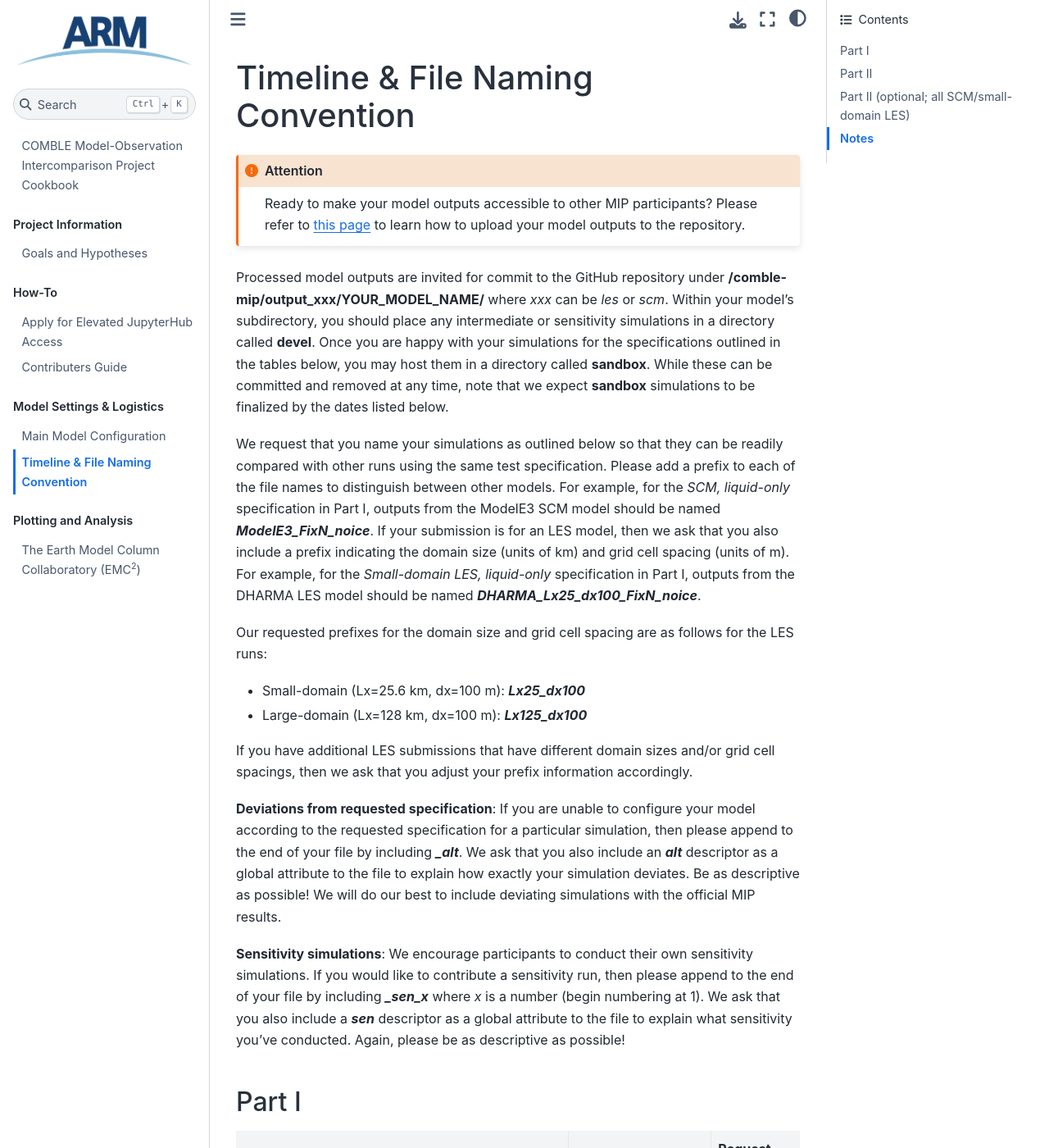
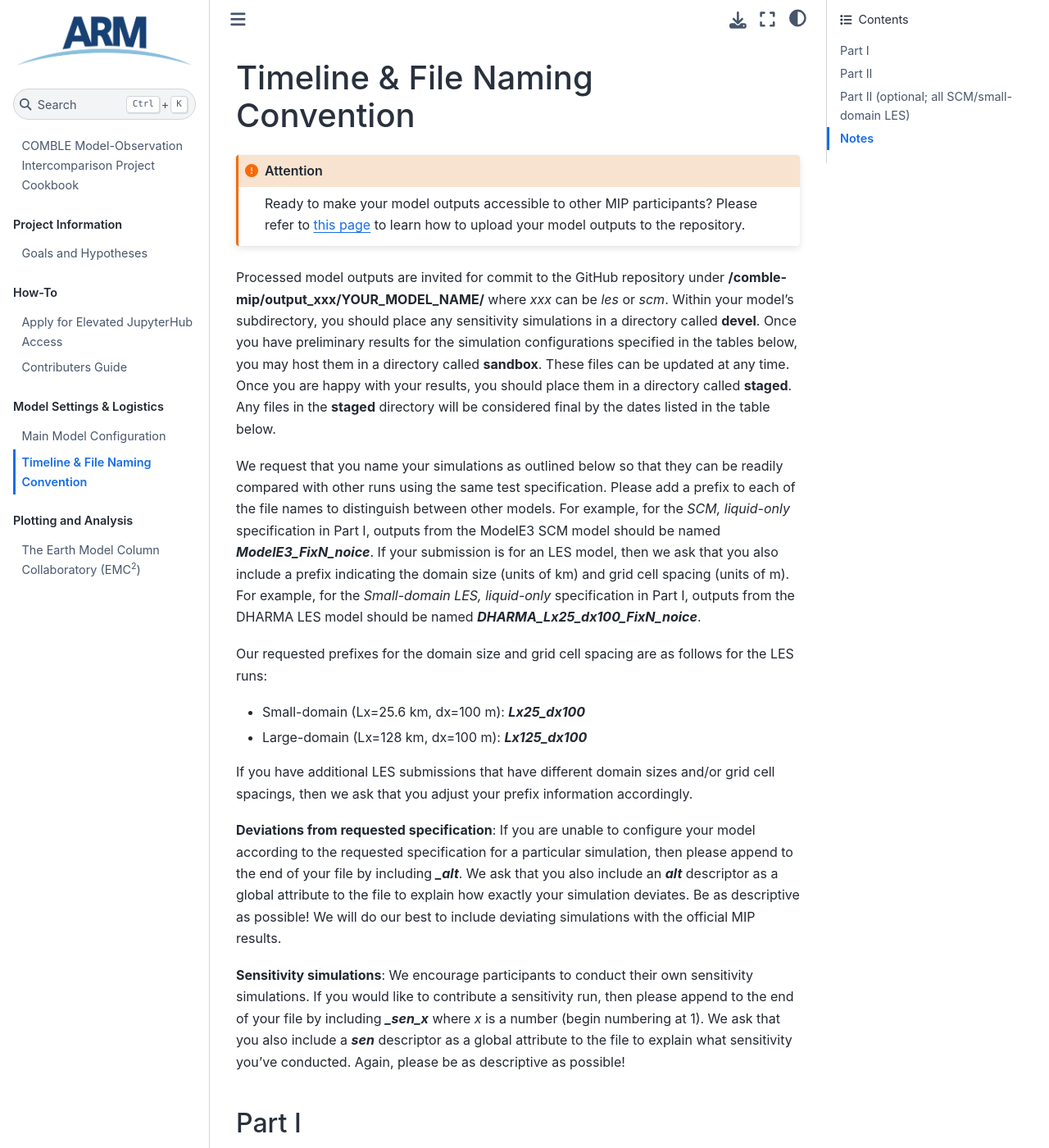
Before and after one commit to ARM-Development/comble-mip, a Jupyter Book: the page built from timeline.md, in a window 1280 px wide and 1400 px high. Shown: the whole window at 82% size. Built offline with Jupyter Book 1.0.4 settings and Sphinx 7.4.7 and the Sphinx Book theme 1.1.4, drawn with Linux system fonts in a browser that asks for light colours; pages that are not in the unit, such as notebooks, are missing from menus; some of the changed lines change nothing that is shown; some of the changed text lies outside the part shown.

Commit message:
Update timeline.md

````diff
--- a/timeline.md
+++ b/timeline.md
@@ -4,7 +4,7 @@
 Ready to make your model outputs accessible to other MIP participants? Please refer to [this page](https://arm-development.github.io/comble-mip/CONTRIBUTING.html) to learn how to upload your model outputs to the repository.
 ```
 
-Processed model outputs are invited for commit to the GitHub repository under **/comble-mip/output_xxx/YOUR_MODEL_NAME/** where *xxx* can be *les* or *scm*. Within your model's subdirectory, you should place any intermediate or sensitivity simulations in a directory called **devel**. Once you are happy with your simulations for the specifications outlined in the tables below, you may host them in a directory called **sandbox**. While these can be committed and removed at any time, note that we expect **sandbox** simulations to be finalized by the dates listed below.
+Processed model outputs are invited for commit to the GitHub repository under **/comble-mip/output_xxx/YOUR_MODEL_NAME/** where *xxx* can be *les* or *scm*. Within your model's subdirectory, you should place any sensitivity simulations in a directory called **devel**. Once you have preliminary results for the simulation configurations specified in the tables below, you may host them in a directory called **sandbox**. These files can be updated at any time. Once you are happy with your results, you should place them in a directory called **staged**. Any files in the **staged** directory will be considered final by the dates listed in the table below.
 
 We request that you name your simulations as outlined below so that they can be readily compared with other runs using the same test specification. Please add a prefix to each of the file names to distinguish between other models. For example, for the *SCM, liquid-only* specification in Part I, outputs from the ModelE3 SCM model should be named ***ModelE3_FixN_noice***. If your submission is for an LES model, then we ask that you also include a prefix indicating the domain size (units of km) and grid cell spacing (units of m). For example, for the *Small-domain LES, liquid-only* specification in Part I, outputs from the DHARMA LES model should be named ***DHARMA_Lx25_dx100_FixN_noice***.
 
@@ -19,19 +19,19 @@
 **Sensitivity simulations**: We encourage participants to conduct their own sensitivity simulations. If you would like to contribute a sensitivity run, then please append to the end of your file by including ***_sen_x*** where *x* is a number (begin numbering at 1). We ask that you also include a ***sen*** descriptor as a global attribute to the file to explain what sensitivity you've conducted. Again, please be as descriptive as possible!
 
 ## Part I
-| Product                                                                                                                                                      | Simulation Name                                                                        | Request Date                                                                                    |
-|--------------------------------------------------------------------------------------------------------------------------------------------------------------|----------------------------------------------------------------------------------------|---------------------------------------------------------------------------------------------|
-| SCM/Small-domain LES, liquid-only<br>SCM/Small-domain LES with diagnostic ice<br>SCM/Small-domain LES with diagnostic ice, default roughness lengths*<br>Large-domain LES with diagnostic ice | *{prefix}*_FixN_noice<br>*{prefix}*_FixN<br>*{prefix}*_FixN_def_z0<br><br>*{prefix}*_FixN | Apr. 1, 2024<br>Apr. 1, 2024<br>Apr. 1, 2024<br><br><span style="color:red">**TBD**</span>** |
+| Product                                                                                                                                                      | Simulation Name                                                                        | Request Date (sandbox)                                                                                    | Request Date (staged)                                                                                    |
+|--------------------------------------------------------------------------------------------------------------------------------------------------------------|----------------------------------------------------------------------------------------|---------------------------------------------------------------------------------------------|---------------------------------------------------------------------------------------------|
+| SCM/Small-domain LES, liquid-only<br>SCM/Small-domain LES with diagnostic ice<br>SCM/Small-domain LES with diagnostic ice, default roughness lengths*<br>Large-domain LES with diagnostic ice | *{prefix}*_FixN_noice<br>*{prefix}*_FixN<br>*{prefix}*_FixN_def_z0<br><br>*{prefix}*_FixN | Apr. 1, 2024<br>Apr. 1, 2024<br>Apr. 1, 2024<br><br><span style="color:red">**TBD**</span>** | Jun. 1, 2024<br>Jun. 1, 2024<br>Jun. 1, 2024<br><br><span style="color:red">**TBD**</span>** |
 
 ## Part II
-| Product                                                                                                                                                      | Simulation Name                                                  | Request Date                                                                  |
-|--------------------------------------------------------------------------------------------------------------------------------------------------------------|------------------------------------------------------------------|---------------------------------------------------------------------------|
-| SCM/Small-domain LES, prognostic aerosol, diagnostic ice<br>SCM/Small-domain LES, prognostic aerosol and ice<br>Large-domain LES, prognostic aerosol and ice | *{prefix}*_ProgNa<br>*{prefix}*_ProgNaNi<br>*{prefix}*_ProgNaNi | May 1, 2024<br>May 1, 2024<br><span style="color:red">**TBD**</span>** |
+| Product                                                                                                                                                      | Simulation Name                                                  | Request Date (sandbox)                                                                                    | Request Date (staged)                                                                                    |
+|--------------------------------------------------------------------------------------------------------------------------------------------------------------|------------------------------------------------------------------|---------------------------------------------------------------------------|---------------------------------------------------------------------------|
+| SCM/Small-domain LES, prognostic aerosol, diagnostic ice<br>SCM/Small-domain LES, prognostic aerosol and ice<br>Large-domain LES, prognostic aerosol and ice | *{prefix}*_ProgNa<br>*{prefix}*_ProgNaNi<br>*{prefix}*_ProgNaNi | Jun. 15, 2024<br>Jun. 15, 2024<br><span style="color:red">**TBD**</span>** | <span style="color:red">**TBD**</span>**<br><span style="color:red">**TBD**</span>**<br><span style="color:red">**TBD**</span>** |
 
 ## Part II (optional; all SCM/small-domain LES)
-| Product                                                                                                                      | Simulation Name                                                                                | Request Date                                                     |
-|------------------------------------------------------------------------------------------------------------------------------|------------------------------------------------------------------------------------------------|--------------------------------------------------------------|
-| Prognostic droplet, no ice<br>Prognostic droplet, diagnostic ice<br>Prognostic droplet and ice<br>Prognostic aerosol, no ice | *{prefix}*_ProgNc_noice<br>*{prefix}*_ProgNc<br>*{prefix}*_ProgNcNi<br>*{prefix}*_ProgNa_noice | <span style="color:red">**TBD**</span>^<br><span style="color:red">**TBD**</span>^<br><span style="color:red">**TBD**</span>^<br><span style="color:red">**TBD**</span>^ |
+| Product                                                                                                                      | Simulation Name                                                                                | Request Date (sandbox)                                                                                    | Request Date (staged)                                                                                    |
+|------------------------------------------------------------------------------------------------------------------------------|------------------------------------------------------------------------------------------------|--------------------------------------------------------------|--------------------------------------------------------------|
+| Prognostic droplet, no ice<br>Prognostic droplet, diagnostic ice<br>Prognostic droplet and ice<br>Prognostic aerosol, no ice | *{prefix}*_ProgNc_noice<br>*{prefix}*_ProgNc<br>*{prefix}*_ProgNcNi<br>*{prefix}*_ProgNa_noice | Jun. 15, 2024<br>Jun. 15, 2024<br>Jun. 15, 2024<br>Jun. 15, 2024 | <span style="color:red">**TBD**</span>^<br><span style="color:red">**TBD**</span>^<br><span style="color:red">**TBD**</span>^<br><span style="color:red">**TBD**</span>^ |
 
 ## Notes
 *This simulation will use the default roughness length formulations in each host model. All other simulations will use the fixed roughness lengths as defined on the [Main Model Configuration page](https://arm-development.github.io/comble-mip/main_configuration.html).
````
